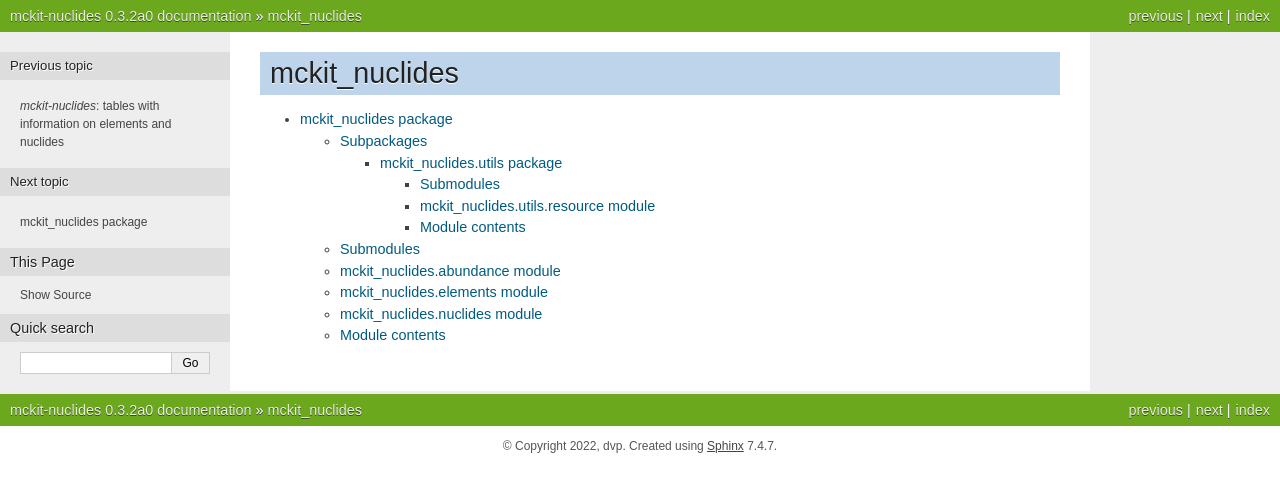
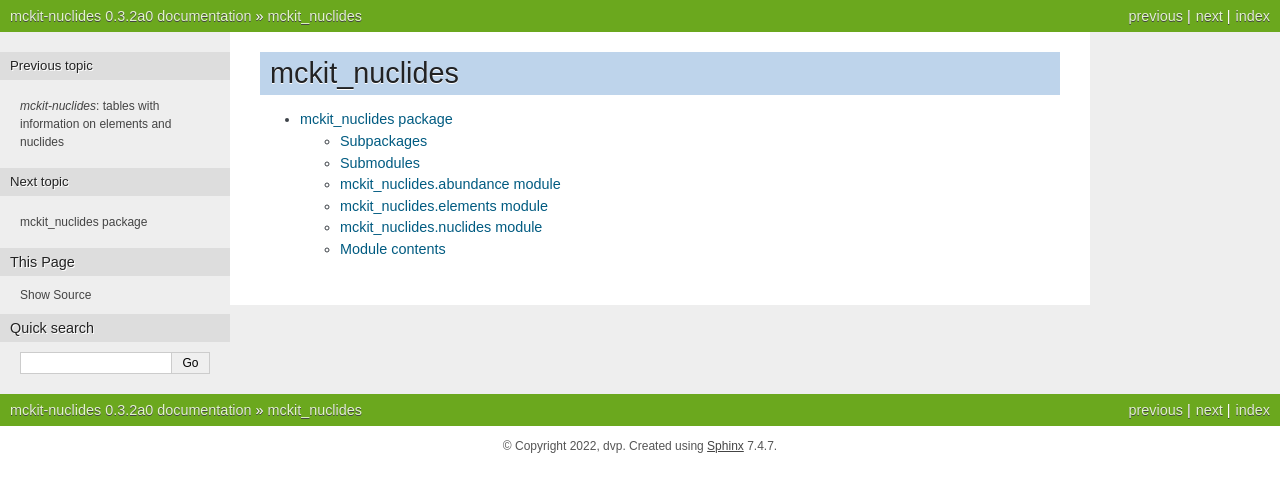
Before and after one commit to MC-kit/mckit-nuclides, a Sphinx documentation site: the page built from docs/source/modules.rst, in a window 1280 px wide. Shown: the top 492 px of the page. Built offline with Sphinx 7.4.7, drawn with Linux system fonts in a browser that asks for light colours; the version number is read from the project's files by our own code.

Commit message:
docs: remove mckit_nuclides.utils (not used anymore)

```diff
--- a/docs/source/mckit_nuclides.rst
+++ b/docs/source/mckit_nuclides.rst
@@ -7,7 +7,6 @@ Subpackages
 .. toctree::
    :maxdepth: 4
 
-   mckit_nuclides.utils
 
 Submodules
 ----------
--- a/docs/source/mckit_nuclides.utils.rst
+++ /dev/null
@@ -1,21 +0,0 @@
-mckit\_nuclides.utils package
-=============================
-
-Submodules
-----------
-
-mckit\_nuclides.utils.resource module
--------------------------------------
-
-.. automodule:: mckit_nuclides.utils.resource
-   :members:
-   :undoc-members:
-   :show-inheritance:
-
-Module contents
----------------
-
-.. automodule:: mckit_nuclides.utils
-   :members:
-   :undoc-members:
-   :show-inheritance:
```
